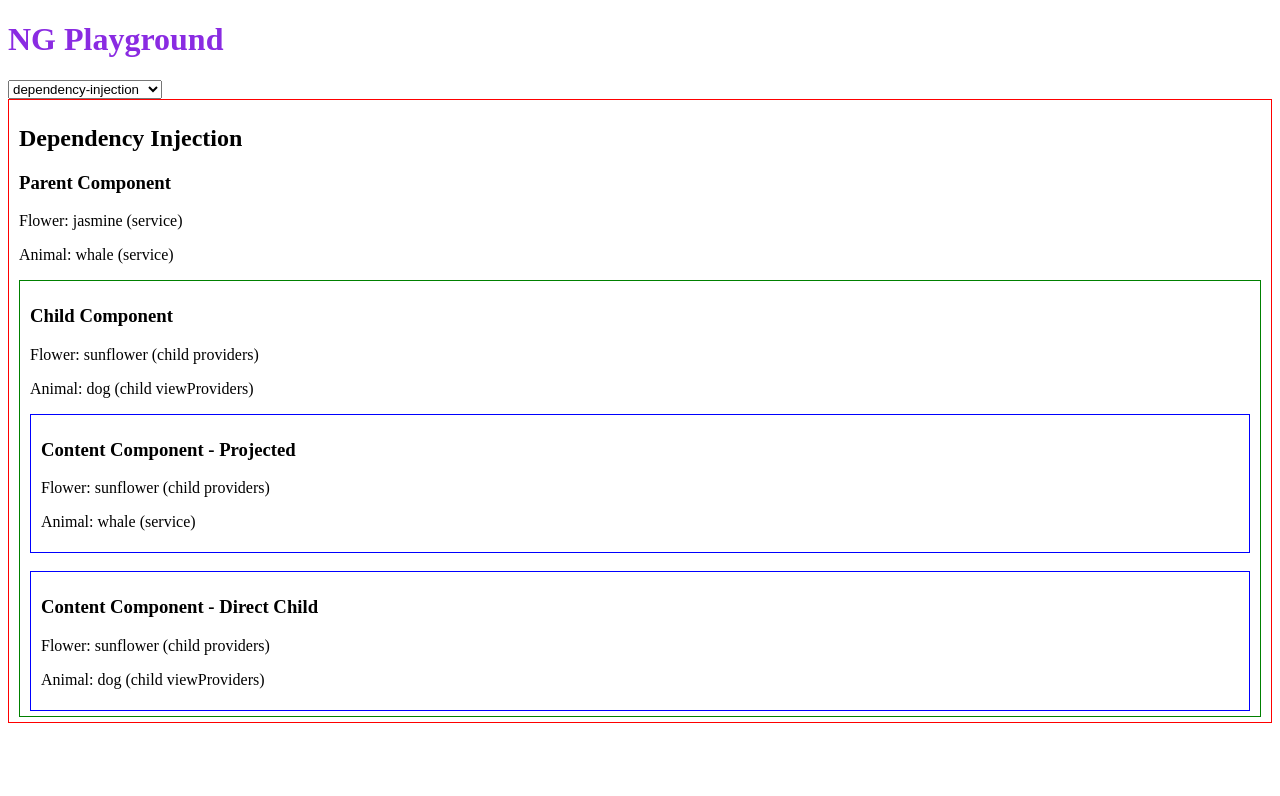
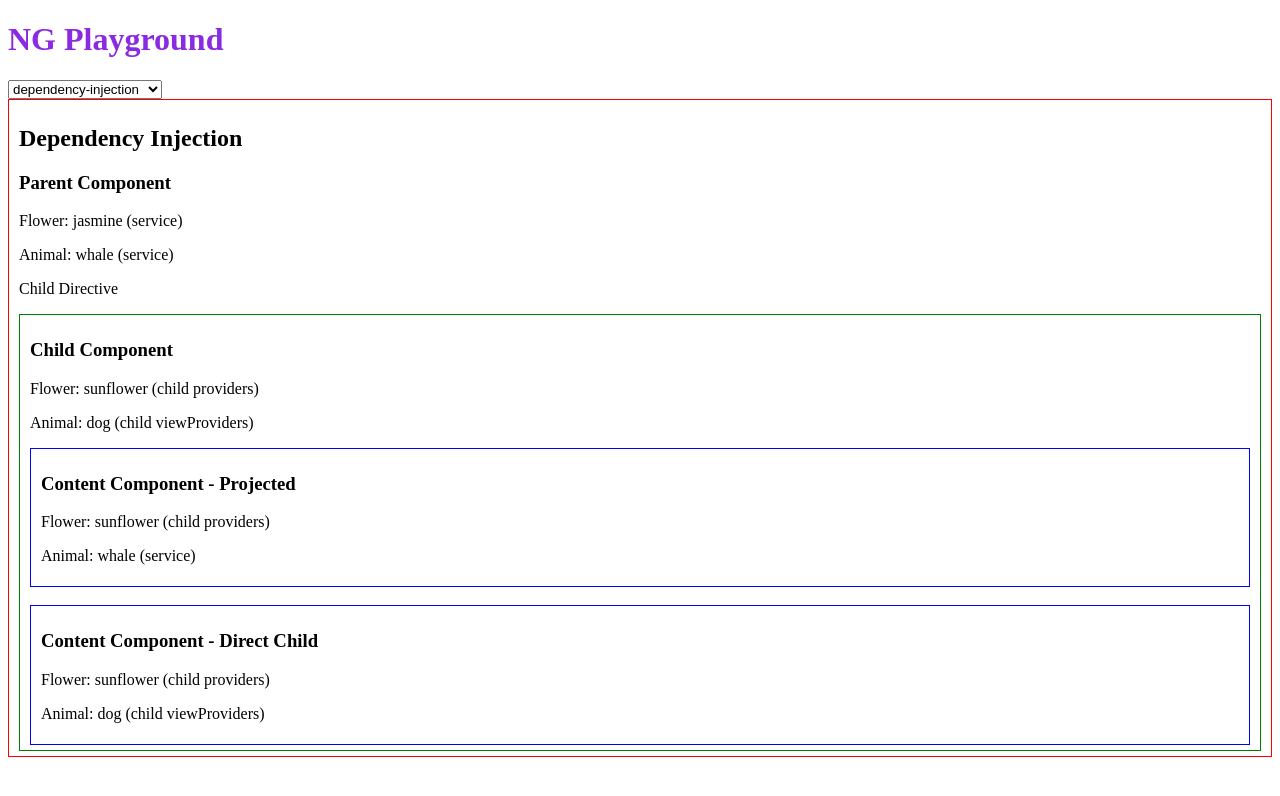
Before and after one commit to bineeshb/ng-playground, an Angular app: page /dependency-injection in a window 1280 px wide. Shown: the top 796 px of the page. Built offline with nearby package versions, Linux system fonts and the light colour scheme.

Commit message:
update dependency injection example

```diff
--- a/src/features/dependency-injection/child/child.component.ts
+++ b/src/features/dependency-injection/child/child.component.ts
@@ -1,6 +1,6 @@
 import { Component, SkipSelf, inject } from '@angular/core';
-import { FlowerService } from '../flower.service';
-import { AnimalService } from '../animal.service';
+import { FlowerService } from '../services/flower.service';
+import { AnimalService } from '../services/animal.service';
 import { ContentComponent } from '../content/content.component';
 
 @Component({
--- a/src/features/dependency-injection/content/content.component.ts
+++ b/src/features/dependency-injection/content/content.component.ts
@@ -1,6 +1,6 @@
 import { Component, inject, input } from '@angular/core';
-import { FlowerService } from '../flower.service';
-import { AnimalService } from '../animal.service';
+import { FlowerService } from '../services/flower.service';
+import { AnimalService } from '../services/animal.service';
 
 @Component({
   selector: 'app-content',
--- a/src/features/dependency-injection/dependency-injection.component.html
+++ b/src/features/dependency-injection/dependency-injection.component.html
@@ -4,6 +4,10 @@
 <p>Flower: {{ flower.value }}</p>
 <p>Animal: {{ animal.value }}</p>
 
+<div appParent>
+  <p appChild>Child Directive</p>
+</div>
+
 <app-child>
   <app-content type="Projected"></app-content>
 </app-child>
--- /dev/null
+++ b/src/features/dependency-injection/directives/child.directive.ts
@@ -0,0 +1,16 @@
+import { Directive, inject } from '@angular/core';
+import { AnimalService } from '../services/animal.service';
+
+@Directive({
+  selector: '[appChild]',
+  providers: [
+    { provide: AnimalService, useValue: { value: 'giraffe (child directive)' } }
+  ]
+})
+export class ChildDirective {
+  animal = inject(AnimalService, { host: true, optional: true });
+
+  constructor() {
+    console.log(this.animal?.value);
+  }
+}
--- /dev/null
+++ b/src/features/dependency-injection/directives/parent.directive.ts
@@ -0,0 +1,16 @@
+import { Directive, inject } from '@angular/core';
+import { AnimalService } from '../services/animal.service';
+
+@Directive({
+  selector: '[appParent]',
+  providers: [
+    { provide: AnimalService, useValue: { value: 'elephant (parent directive)' } }
+  ]
+})
+export class ParentDirective {
+  animal = inject(AnimalService, { host: true, optional: true });
+
+  constructor() {
+    console.log(this.animal?.value);
+  }
+}
```
Also changed, not shown: src/features/dependency-injection/dependency-injection.component.ts (+8 -3 lines), src/features/dependency-injection/services/animal.service.ts (renamed from src/features/dependency-injection/animal.service.ts), src/features/dependency-injection/services/flower.service.ts (renamed from src/features/dependency-injection/flower.service.ts).
